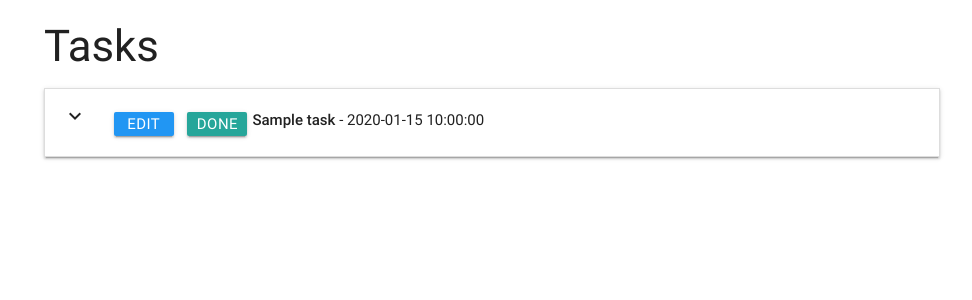
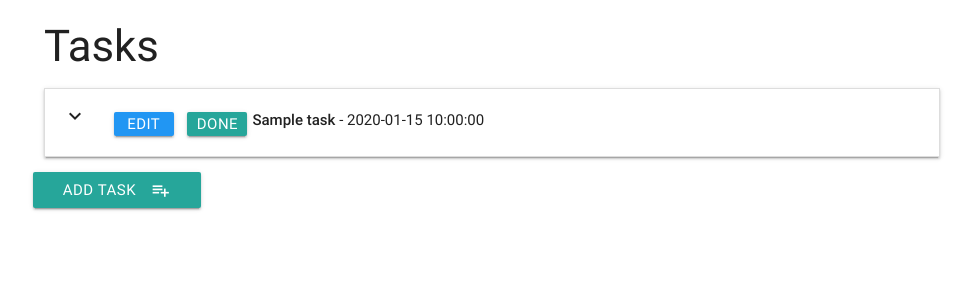
Before and after one commit to kes2401/flask-mongoDB-task-app, a Flask app: page / in a window 1280 px wide. Shown: the top 300 px of the page, without its empty margins (148-1120 px from the left). Run offline with Flask 2, Linux system fonts and the light colour scheme; a database or web service that is not in the repository returns one stand-in record (values such as "Sample title"); some libraries are stand-ins or nearby versions.

Commit message:
add button on tasks page to go to add new task page

```diff
--- a/templates/tasks.html
+++ b/templates/tasks.html
@@ -26,4 +26,8 @@
         {% endfor %}
     </ul>
 
+    <div class="row">
+        <a href="{{ url_for('add_task') }}" class="waves-effect waves-light btn">Add Task<i class="material-icons right">playlist_add</i></a>
+    </div>
+
 {% endblock %}
```
